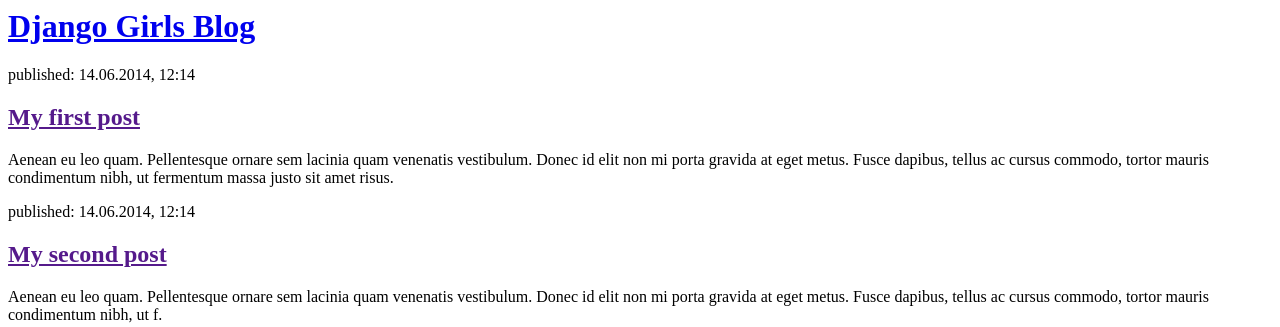
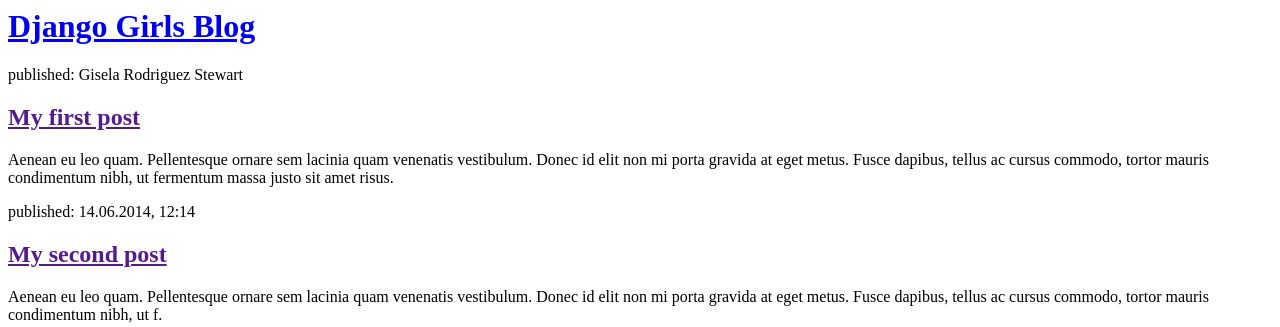
Before and after one commit to GiseRStewart/my-first-blog, a Django app: page / in a window 1280 px wide. Shown: the top 327 px of the page. Run offline with Django 4.2, Linux system fonts and the light colour scheme.

Commit message:
Cambie el HTML para la página.

```diff
--- a/blog/templates/blog/post_list.html
+++ b/blog/templates/blog/post_list.html
@@ -8,7 +8,7 @@
         </div>
 
         <div>
-            <p>published: 14.06.2014, 12:14</p>
+            <p>published: Gisela Rodriguez Stewart</p>
             <h2><a href="">My first post</a></h2>
             <p>Aenean eu leo quam. Pellentesque ornare sem lacinia quam venenatis vestibulum. Donec id elit non mi porta gravida at eget metus. Fusce dapibus, tellus ac cursus commodo, tortor mauris condimentum nibh, ut fermentum massa justo sit amet risus.</p>
         </div>
```
